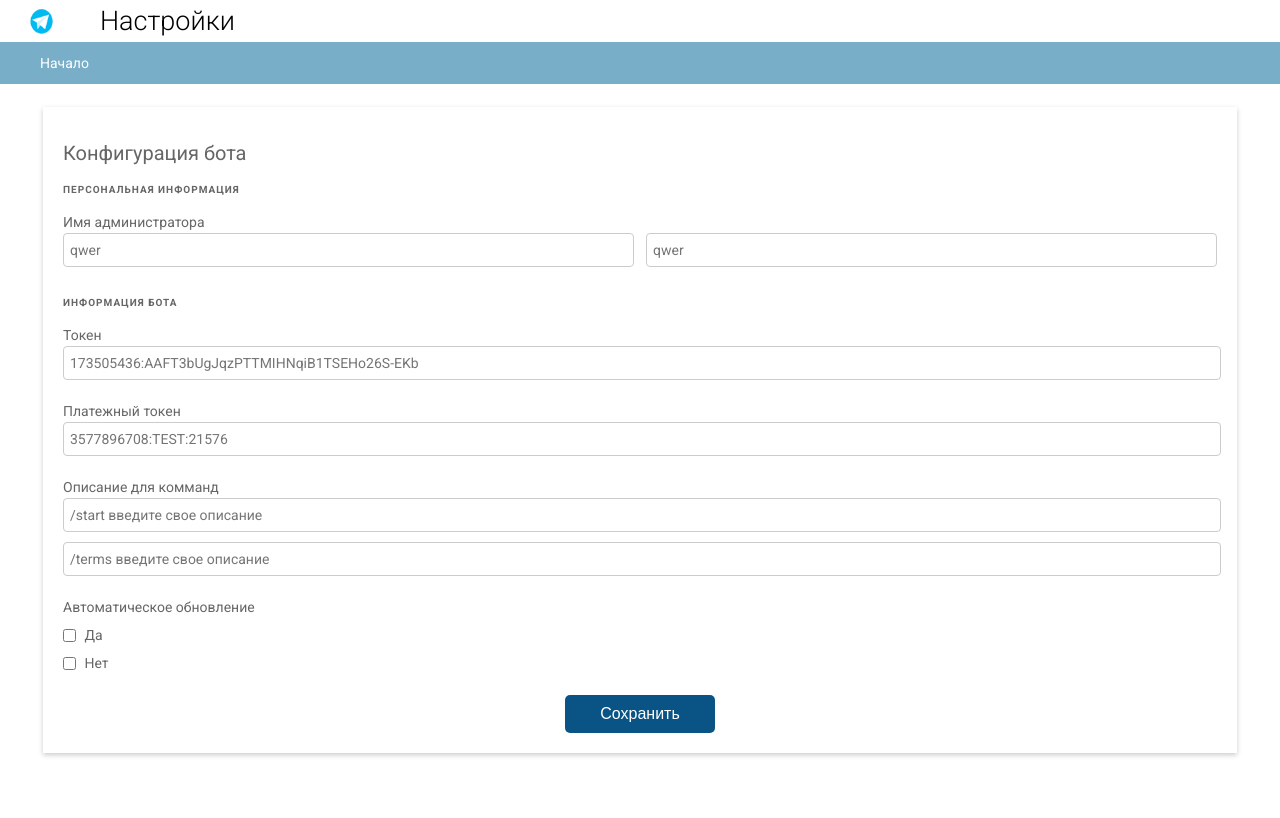
After one commit to Kinderok1/admin_panel_chat_bot, a Django app: page /admin/bot/notifications/settings in a window 1280 px wide. The commit adds this page. Run offline with Django 3.2, Linux system fonts and the light colour scheme; a user stored in the database is signed in; some libraries are stand-ins or nearby versions.

Commit message:
payment feature

```diff
--- a/ololo/bot/bot_api/bot.py
+++ b/ololo/bot/bot_api/bot.py
@@ -12,6 +12,7 @@ ROOT_DIRECTORY = Path(__file__).parent
 config = parse_config(ROOT_DIRECTORY / "config.yaml")
 
 # Bot, storage and dispatcher instances
+PAYMENTS_TOKEN = config.get("test_payment_token")[0]
 bot = Bot(**config.get("bot"))
 storage = MemoryStorage()
 dp = Dispatcher(bot, storage=storage)
--- a/ololo/bot/bot_api/config.yaml
+++ b/ololo/bot/bot_api/config.yaml
@@ -1,6 +1,6 @@
 # Telegram Bot API Token
 bot:
-    token: 1735844036:AAFT3bUgJqzPTTMIHNqjB1TaGfHo26S-EKg
+    token: 1823284420:AAHb4hmfmDpExwJRRSX8SVT3plip59EMk2s
     parse_mode: html
 
 # Whether to skip previous updates or not
@@ -12,4 +12,4 @@ commands:
     start: Start conversation with me
 
 test_payment_token:
-    - 381764678:TEST:24071
+    - 1744374395:TEST:7a2b10a6050bd4d443ae
--- a/ololo/bot/forms.py
+++ b/ololo/bot/forms.py
@@ -7,6 +7,7 @@ from django.contrib.admin.widgets import AdminFileWidget
 from django.conf import settings
 
 class BootstrapInputWidget(AdminFileWidget):
+    '''custom widget for display image in change_form.html'''
     def render(self, name, value, attrs=None, renderer=None):
         output = []
         if value and getattr(value, "url", None):
@@ -21,7 +22,7 @@ class BootstrapInputWidget(AdminFileWidget):
 class ItemForm(forms.ModelForm):
     class Meta:
         model = Items
-        fields = ('caption', 'image', 'description', 'type')
+        fields = ('caption', 'image', 'description', 'type','cost','link')
         widgets = {'caption': forms.TextInput,
                    'description': forms.Textarea,
                    'image': BootstrapInputWidget()
--- a/ololo/bot/models.py
+++ b/ololo/bot/models.py
@@ -31,7 +31,7 @@ class Type(models.Model):
     """
     Model representing a book genre (e.g. Science Fiction, Non Fiction).
     """
-    name = models.CharField(max_length=200, help_text="Добавьте новую категорию(например Японская кухня, Закуски и т.п)")
+    name = models.CharField(max_length=200)
 
     class Meta:
         verbose_name = "Категория"
@@ -54,7 +54,8 @@ class Items(models.Model):
     description = models.CharField(max_length=150, verbose_name='Описание товара')
     type = models.ForeignKey(Type, on_delete=models.CASCADE, null=True, verbose_name="Тип")#удалишь тип,удалишь и эти записи
     image = models.ImageField(upload_to='items_image/', null=True, blank=True, verbose_name='Изображение')
-
+    cost = models.IntegerField(null=True,blank=True,verbose_name='Цена')
+    link = models.CharField(max_length=80,null=True,blank=True, verbose_name='Ссылка для скачивания после покупки')
 
     def baby_boomer_status(self):
         return "what is this"
@@ -100,6 +101,7 @@ class Sendler(models.Model):
         flag['pk'] = self.pk
         flag['descrip'] = self.text
         flag['image'] = self.image.path
+        flag['ml'] = self.members_list.id_s_list
         get_flag(flag)
 
     def __str__(self):
--- a/ololo/bot/static/notification_block.css
+++ b/ololo/bot/static/notification_block.css
@@ -2,7 +2,7 @@
   background-color: #79aec8;
   color: white;
   text-decoration: none;
-  padding: 452px 10px;
+  padding: 15px 10px;
   position: relative;
   display: inline-block;
   border-radius: 2px;
--- a/ololo/bot/templates/admin/base.html
+++ b/ololo/bot/templates/admin/base.html
@@ -4,7 +4,7 @@
 <head>
 <title>{% block title %}{% endblock %}</title>
 <link rel="stylesheet" type="text/css" href="{% block stylesheet %}{% static "admin/css/base.css" %}{% endblock %}">
-<link rel="stylesheet" href="{% static 'notification_block.css' %}">
+<link rel="stylesheet" href="{% static "notification_block.css" %}">
 
 {% if not is_popup and is_nav_sidebar_enabled %}
   <link rel="stylesheet" type="text/css" href="{% static "admin/css/nav_sidebar.css" %}">
@@ -49,6 +49,7 @@
                     {% endif %}
                 {% endif %}
                 {% if user.has_usable_password %}
+                <a href="{% url 'settings' %}">Настойки</a>
                 <a href="{% url 'admin:password_change' %}">{% translate 'Change password' %}</a> /
                 {% endif %}
                 <a href="{% url 'admin:logout' %}">{% translate 'Log out' %}</a>
--- a/ololo/bot/templates/admin/bot/Notifications/change_form.html
+++ b/ololo/bot/templates/admin/bot/Notifications/change_form.html
@@ -129,7 +129,7 @@
                             <div class="notification">
                                 <p>
                                     <a href="{% url 'notifications' %}?goto=view_application&notification={{ notification.id }}&extra_id={{ notification.from_user_id }}">
-                                    <strong>{{ notification.from_user_name }}</strong> sent you a message<br>
+                                    <strong>{{ notification.from_user_name }}</strong> прислал сообщение<br>
                                     <small>{{ notification.created_at|timesince }} ago</small>
                                     </a>
                                 </p>
--- /dev/null
+++ b/ololo/bot/templates/bot/settings.html
@@ -0,0 +1,298 @@
+{% load i18n static %}<!DOCTYPE html>
+{% get_current_language as LANGUAGE_CODE %}{% get_current_language_bidi as LANGUAGE_BIDI %}
+<html lang="{{ LANGUAGE_CODE|default:"en-us" }}" dir="{{ LANGUAGE_BIDI|yesno:'rtl,ltr,auto' }}">
+<head>
+<title>{% block title %}{% endblock %}</title>
+<link rel="stylesheet" type="text/css" href="{% block stylesheet %}{% static "admin/css/base.css" %}{% endblock %}">
+{% if not is_popup and is_nav_sidebar_enabled %}
+  <link rel="stylesheet" type="text/css" href="{% static "admin/css/nav_sidebar.css" %}">
+  <script src="{% static 'admin/js/nav_sidebar.js' %}" defer></script>
+{% endif %}
+{% block extrastyle %}{% endblock %}
+{% if LANGUAGE_BIDI %}<link rel="stylesheet" type="text/css" href="{% block stylesheet_rtl %}{% static "admin/css/rtl.css" %}{% endblock %}">{% endif %}
+{% block extrahead %}{% endblock %}
+{% block responsive %}
+    <meta name="viewport" content="user-scalable=no, width=device-width, initial-scale=1.0, maximum-scale=1.0">
+    <link rel="stylesheet" type="text/css" href="{% static "admin/css/responsive.css" %}">
+    {% if LANGUAGE_BIDI %}<link rel="stylesheet" type="text/css" href="{% static "admin/css/responsive_rtl.css" %}">{% endif %}
+{% endblock %}
+{% block blockbots %}<meta name="robots" content="NONE,NOARCHIVE">{% endblock %}
+</head>
+
+<body class="{% if is_popup %}popup {% endif %}{% block bodyclass %}{% endblock %}"
+  data-admin-utc-offset="{% now "Z" %}">
+
+<!-- Container -->
+<div id="container">
+
+    {% if not is_popup %}
+    <!-- Header -->
+    {% block header %}
+    <div id="header">
+        <div id="branding">
+        {% block branding %}
+            <style type="text/css">
+
+  #header
+  {
+    background-image:url("{% static 'Untitled-1.png' %}");
+    background-repeat: no-repeat;
+    background-position: right;
+    background-size: cover;
+  }
+    #branding h1
+  {
+    color:black;
+    font-size:27px;
+    margin: 0px 70px 0px 60px;
+  }
+  #user-tools
+  {
+    float: right;
+    padding: 0;
+    margin: 0 0 0 20px;
+    font-weight: 700;
+    font-size: 11px;
+    letter-spacing: 0.5px;
+    text-transform: uppercase;
+    text-align: right;
+    color: black;
+}
+#header a:link, #header a:visited {
+    color: black;
+}
+</style>
+<h1 id="site-name">{% trans 'Настройки' %}</h1>
+            {% endblock %}
+        </div>
+        {% block usertools %}
+        {% if has_permission %}
+        <div id="user-tools">
+            {% block welcome-msg %}
+                {% translate 'Welcome,' %}
+                <strong>{% firstof user.get_short_name user.get_username %}</strong>.
+            {% endblock %}
+            {% block userlinks %}
+                {% if user.is_active and user.is_staff %}
+                    {% url 'django-admindocs-docroot' as docsroot %}
+                    {% if docsroot %}
+                        <a href="{{ docsroot }}">{% translate 'Documentation' %}</a> /
+                    {% endif %}
+                {% endif %}
+                {% if user.has_usable_password %}
+                <a href="{% url 'admin:password_change' %}">{% translate 'Change password' %}</a> /
+                {% endif %}
+                <a href="{% url 'admin:logout' %}">{% translate 'Log out' %}</a>
+            {% endblock %}
+        </div>
+        {% endif %}
+        {% endblock %}
+        {% block nav-global %}{% endblock %}
+    </div>
+    {% endblock %}
+    <!-- END Header -->
+    {% block breadcrumbs %}
+    <div class="breadcrumbs">
+    <a href="{% url 'admin:index' %}">{% translate 'Home' %}</a>
+    {% if title %} &rsaquo; {{ title }}{% endif %}
+    </div>
+    {% endblock %}
+    {% endif %}
+
+    <div class="main" id="main">
+      {% if not is_popup and is_nav_sidebar_enabled %}
+        {% block nav-sidebar %}
+          {% include "admin/nav_sidebar.html" %}
+        {% endblock %}
+      {% endif %}
+      <div class="content">
+        {% block messages %}
+          {% if messages %}
+            <ul class="messagelist">{% for message in messages %}
+              <li{% if message.tags %} class="{{ message.tags }}"{% endif %}>{{ message|capfirst }}</li>
+            {% endfor %}</ul>
+          {% endif %}
+        {% endblock messages %}
+        <!-- Content -->
+        <div id="content" class="{% block coltype %}colM{% endblock %}">
+          {% block pretitle %}{% endblock %}
+          {% block content_subtitle %}{% if subtitle %}<h2>{{ subtitle }}</h2>{% endif %}{% endblock %}
+          {% block content %}
+            <div class="container">
+    <link href="https://fonts.googleapis.com/css?family=Roboto:300,400,500,700" rel="stylesheet">
+    <link rel="stylesheet" href="https://use.fontawesome.com/releases/v5.5.0/css/all.css" integrity="sha384-B4dIYHKNBt8Bc12p+WXckhzcICo0wtJAoU8YZTY5qE0Id1GSseTk6S+L3BlXeVIU" crossorigin="anonymous">
+    <style>
+      html, body {
+      min-height: 100%;
+      }
+      body, div, form, input, select, p {
+      padding: 0;
+      margin: 0;
+      outline: none;
+      font-family: Roboto, Arial, sans-serif;
+      font-size: 14px;
+      color: #666;
+      line-height: 22px;
+      }
+      h1 {
+      margin: 15px 0;
+      font-weight: 400;
+      }
+      .testbox {
+      display: flex;
+      justify-content: center;
+      align-items: center;
+      height: inherit;
+      padding: 3px;
+      }
+      form {
+      width: 100%;
+      padding: 20px;
+      background: #fff;
+      box-shadow: 0 2px 5px #ccc;
+      }
+      input, select, textarea {
+      margin-bottom: 10px;
+      border: 1px solid #ccc;
+      border-radius: 3px;
+      }
+      input {
+      width: calc(100% - 10px);
+      padding: 5px;
+      }
+      select {
+      width: 100%;
+      padding: 7px 0;
+      background: transparent;
+      }
+      textarea {
+      width: calc(100% - 6px);
+      }
+      .item {
+      position: relative;
+      margin: 10px 0;
+      }
+      .item:hover p, .item:hover i {
+      color: #095484;
+      }
+      input:hover, select:hover, textarea:hover, .preferred-metod label:hover input {
+      box-shadow: 0 0 5px 0 #095484;
+      }
+      .preferred-metod label {
+      display: block;
+      margin: 5px 0;
+      }
+      .preferred-metod:hover input {
+      box-shadow: none;
+      }
+      .preferred-metod-item input, .preferred-metod-item span {
+      width: auto;
+      vertical-align: middle;
+      }
+      .preferred-metod-item input {
+      margin: 0 5px 0 0;
+      }
+      input[type="date"]::-webkit-inner-spin-button {
+      display: none;
+      }
+      .item i, input[type="date"]::-webkit-calendar-picker-indicator {
+      position: absolute;
+      font-size: 20px;
+      color: #a9a9a9;
+      }
+      .item i {
+      right: 1%;
+      top: 30px;
+      z-index: 1;
+      }
+      [type="date"]::-webkit-calendar-picker-indicator {
+      right: 0;
+      z-index: 2;
+      opacity: 0;
+      cursor: pointer;
+      }
+      .btn-block {
+      margin-top: 20px;
+      text-align: center;
+      }
+      button {
+      width: 150px;
+      padding: 10px;
+      border: none;
+      -webkit-border-radius: 5px;
+      -moz-border-radius: 5px;
+      border-radius: 5px;
+      background-color: #095484;
+      font-size: 16px;
+      color: #fff;
+      cursor: pointer;
+      }
+      button:hover {
+      background-color: #0666a3;
+      }
+      @media (min-width: 568px) {
+      .name-item, .city-item {
+      display: flex;
+      flex-wrap: wrap;
+      justify-content: space-between;
+      }
+      .name-item input, .city-item input {
+      width: calc(50% - 20px);
+      }
+      .city-item select {
+      width: calc(50% - 8px);
+      }
+      }
+    </style>
+    <div class="testbox">
+      <form action="/">
+        <h1>Конфигурация бота</h1>
+        <h5>Персональная информация</h5>
+        <div class="item">
+          <p>Имя администратора</p>
+          <div class="name-item">
+            <input type="text" name="name" placeholder="qwer" />
+            <input type="text" name="name" placeholder="qwer" />
+          </div>
+        </div>
+        <h5>Информация бота</h5>
+        <div class="item">
+          <p>Токен</p>
+          <input type="text" name="name" placeholder="173505436:AAFT3bUgJqzPTTMIHNqiB1TSEHo26S-EKb"/>
+        </div>
+        <div class="item">
+          <p>Платежный токен</p>
+          <input type="text" name="name"placeholder="3577896708:TEST:21576" />
+        </div>
+        <div class="item">
+          <p>Описание для комманд</p>
+          <input type="text" name="name" placeholder="/start введите свое описание"/>
+          <input type="text" name="name" placeholder="/terms введите свое описание"/>
+        </div>
+        <div class="item preferred-metod">
+          <p>Автоматическое обновление</p>
+          <div class="preferred-metod-item">
+            <label><input type="checkbox" name="name"> <span>Да</span></label>
+            <label><input type="checkbox" name="name"> <span>Нет</span></label>
+          </div>
+        </div>
+
+        <div class="btn-block">
+          <button type="submit" href="#">Сохранить</button>
+        </div>
+      </form>
+    </div>
+                    </div>
+          {% endblock %}
+          {% block sidebar %}{% endblock %}
+          <br class="clear">
+        </div>
+
+        <!-- END Content -->
+        {% block footer %}<div id="footer"></div>{% endblock %}
+      </div>
+    </div>
+</div>
+<!-- END Container -->
+</body>
+</html>
--- a/ololo/bot/urls.py
+++ b/ololo/bot/urls.py
@@ -1,9 +1,12 @@
 from django.urls import path, include
 
-from .views import notifications,post
+from .views import notifications,post,settings
 
 urlpatterns = [
+
+    path('settings', settings, name='settings'),
     path('', notifications, name='notifications'),
-    path('/bot/account_action',post,name='sad')
+
+    path('/bot/account_action', post, name='sad')
 
 ]
--- a/ololo/bot/views.py
+++ b/ololo/bot/views.py
@@ -1,7 +1,8 @@
-from django.http import HttpResponseRedirect
+from django.http import HttpResponseRedirect, HttpResponse
 from django.shortcuts import render
 
 # Create your views here.
+from django.template import loader
 from django.urls import reverse
 from django.views import View
 from django.shortcuts import render, redirect
@@ -9,6 +10,13 @@ from django.template.response import TemplateResponse
 from .forms import MessageForm
 from .models import Notifications, Messages, Members
 
+def settings(request):
+    '''do smthng'''
+    template = loader.get_template('bot/settings.html')
+    context = {
+
+    }
+    return HttpResponse(template.render(context, request))
 
 def post(self, request):
     user_form = MessageForm()
```
Also changed, not shown: ololo/bot/admin.py (+7 -2 lines), ololo/bot/bot_api/handlers/__init__.py (+13 -7 lines), ololo/bot/bot_api/handlers/payments.py (added, +52 -0 lines), ololo/bot/bot_api/handlers/start.py (+84 -101 lines), ololo/bot/bot_api/keyboards/keyboards.py (+11 -12 lines).
